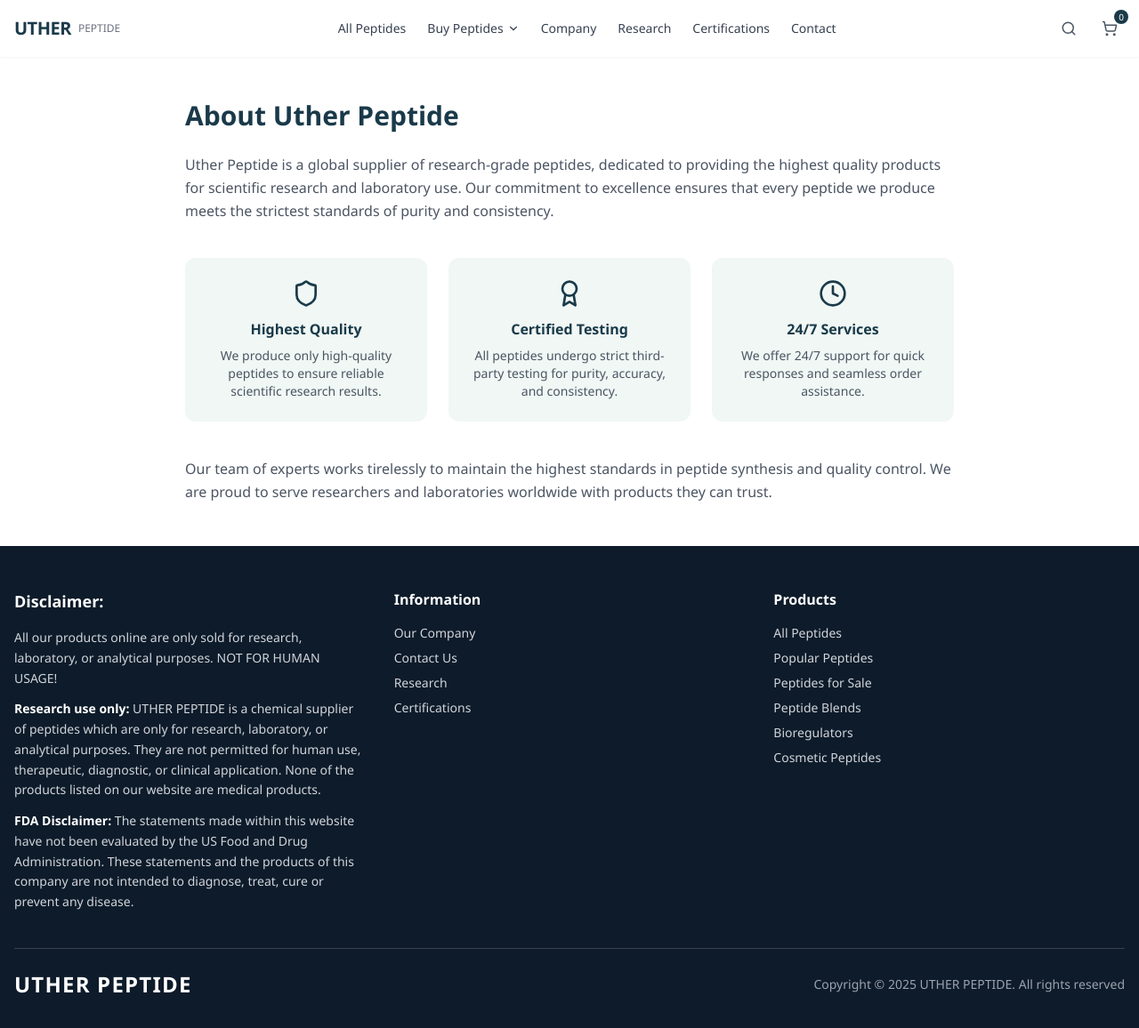
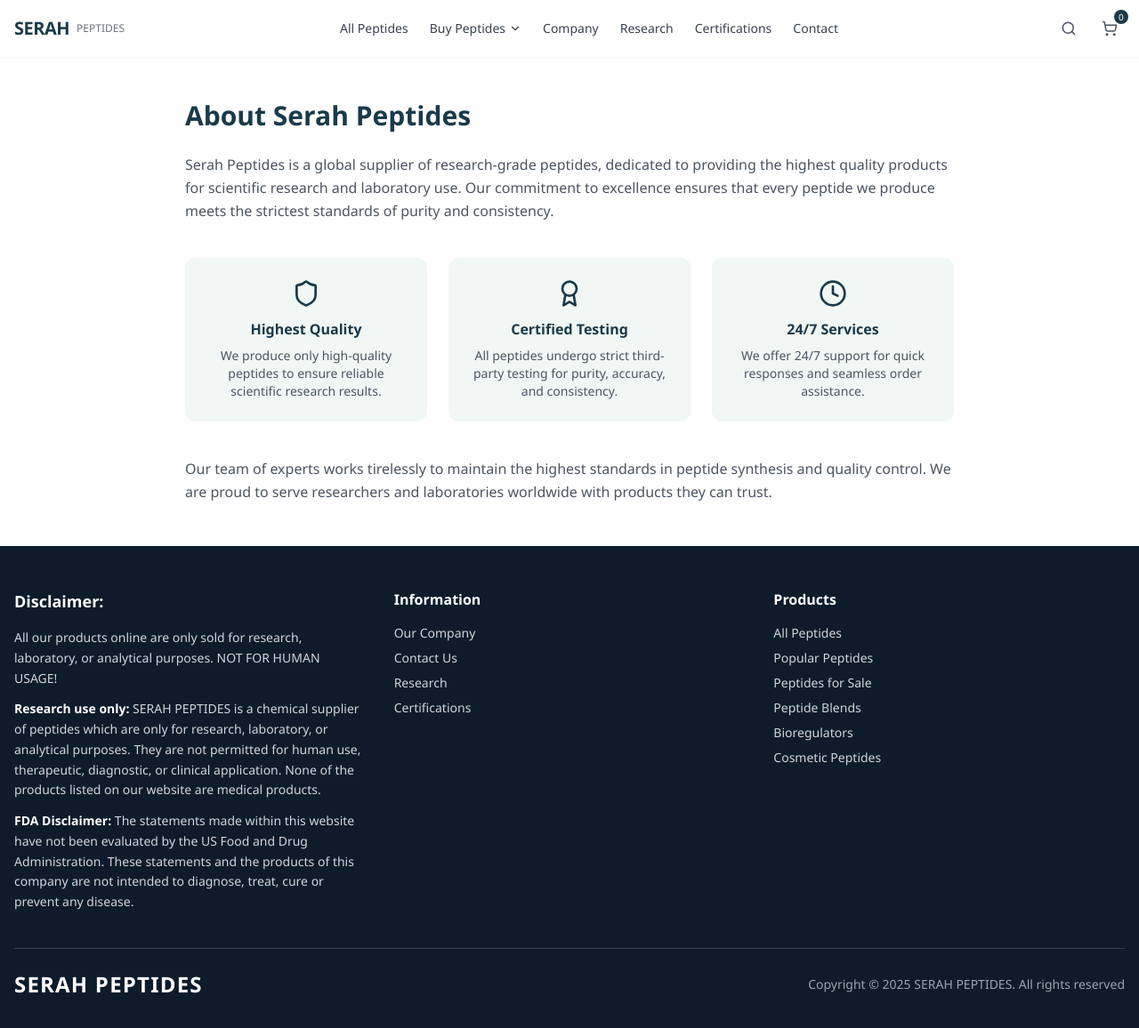
Before and after one commit to Aphrosidiac/PeptidesSerah, a Next.js app: page /about in a window 1280 px wide. Shown: the top 1156 px of the page at 89% size. Built offline with nearby package versions, Linux system fonts and the light colour scheme.

Commit message:
Rename website from Uther Peptide to Serah Peptides

```diff
--- a/src/app/about/page.tsx
+++ b/src/app/about/page.tsx
@@ -3,11 +3,11 @@
 export default function AboutPage() {
   return (
     <div className="max-w-4xl mx-auto px-4 py-12">
-      <h1 className="text-3xl font-bold text-primary mb-6">About Uther Peptide</h1>
+      <h1 className="text-3xl font-bold text-primary mb-6">About Serah Peptides</h1>
 
       <div className="prose max-w-none">
         <p className="text-gray-600 leading-relaxed mb-6">
-          Uther Peptide is a global supplier of research-grade peptides, dedicated to
+          Serah Peptides is a global supplier of research-grade peptides, dedicated to
           providing the highest quality products for scientific research and laboratory
           use. Our commitment to excellence ensures that every peptide we produce meets
           the strictest standards of purity and consistency.
--- a/src/app/certifications/page.tsx
+++ b/src/app/certifications/page.tsx
@@ -14,7 +14,7 @@
         </div>
 
         <p className="text-gray-600 leading-relaxed mb-6">
-          All Uther Peptide products come with comprehensive certification
+          All Serah Peptides products come with comprehensive certification
           documentation, including Certificate of Analysis (COA) and third-party
           testing results.
         </p>
--- a/src/app/contact/page.tsx
+++ b/src/app/contact/page.tsx
@@ -28,7 +28,7 @@
       <div className="mt-8 bg-yellow-50 border border-yellow-200 rounded-lg p-4">
         <p className="text-sm text-yellow-800">
           <strong>Note:</strong> This is a display-only catalog website. For actual
-          purchases, please visit the official Uther Peptide website.
+          purchases, please visit the official Serah Peptides website.
         </p>
       </div>
     </div>
--- a/src/app/layout.tsx
+++ b/src/app/layout.tsx
@@ -4,7 +4,7 @@
 import Footer from "@/components/Footer";
 
 export const metadata: Metadata = {
-  title: "Uther Peptide - Certified Peptides for Scientific Research",
+  title: "Serah Peptides - Certified Peptides for Scientific Research",
   description: "Buy Certified Peptides Online for Research",
 };
 
--- a/src/app/page.tsx
+++ b/src/app/page.tsx
@@ -208,7 +208,7 @@
               </div>
               <h3 className="font-bold text-primary mb-2">24/7 Services</h3>
               <p className="text-sm text-gray-600">
-                Uther Online eCommerce offers 24/7 support, ensuring quick
+                Serah Peptides Online offers 24/7 support, ensuring quick
                 responses and seamless order assistance whenever you need it.
               </p>
             </div>
--- a/src/app/research/page.tsx
+++ b/src/app/research/page.tsx
@@ -4,7 +4,7 @@
       <h1 className="text-3xl font-bold text-primary mb-6">Peptide Research</h1>
       <div className="bg-light rounded-xl p-8">
         <p className="text-gray-600 leading-relaxed mb-4">
-          At Uther Peptide, we are committed to supporting scientific research by
+          At Serah Peptides, we are committed to supporting scientific research by
           providing the highest quality peptides. Our products are used in laboratories
           worldwide for a variety of research applications.
         </p>
--- a/src/components/Footer.tsx
+++ b/src/components/Footer.tsx
@@ -13,8 +13,7 @@
               analytical purposes. NOT FOR HUMAN USAGE!
             </p>
             <p className="text-sm leading-relaxed mb-3">
-              <strong className="text-white">Research use only:</strong> UTHER
-              PEPTIDE is a chemical supplier of peptides which are only for
+              <strong className="text-white">Research use only:</strong> SERAH PEPTIDES is a chemical supplier of peptides which are only for
               research, laboratory, or analytical purposes. They are not
               permitted for human use, therapeutic, diagnostic, or clinical
               application. None of the products listed on our website are medical
@@ -57,10 +56,10 @@
         {/* Bottom bar */}
         <div className="mt-10 pt-6 border-t border-gray-700 flex flex-col md:flex-row items-center justify-between gap-4">
           <div className="text-2xl font-bold text-white tracking-wider">
-            UTHER PEPTIDE
+            SERAH PEPTIDES
           </div>
           <p className="text-sm text-gray-400">
-            Copyright &copy; 2025 UTHER PEPTIDE. All rights reserved
+            Copyright &copy; 2025 SERAH PEPTIDES. All rights reserved
           </p>
         </div>
       </div>
--- a/src/components/Header.tsx
+++ b/src/components/Header.tsx
@@ -23,9 +23,9 @@
           {/* Logo */}
           <Link href="/" className="flex items-center gap-2">
             <span className="text-xl font-bold tracking-tight text-primary">
-              UTHER
+              SERAH
             </span>
-            <span className="text-xs text-gray-500 hidden sm:block">PEPTIDE</span>
+            <span className="text-xs text-gray-500 hidden sm:block">PEPTIDES</span>
           </Link>
 
           {/* Desktop Nav */}
```
